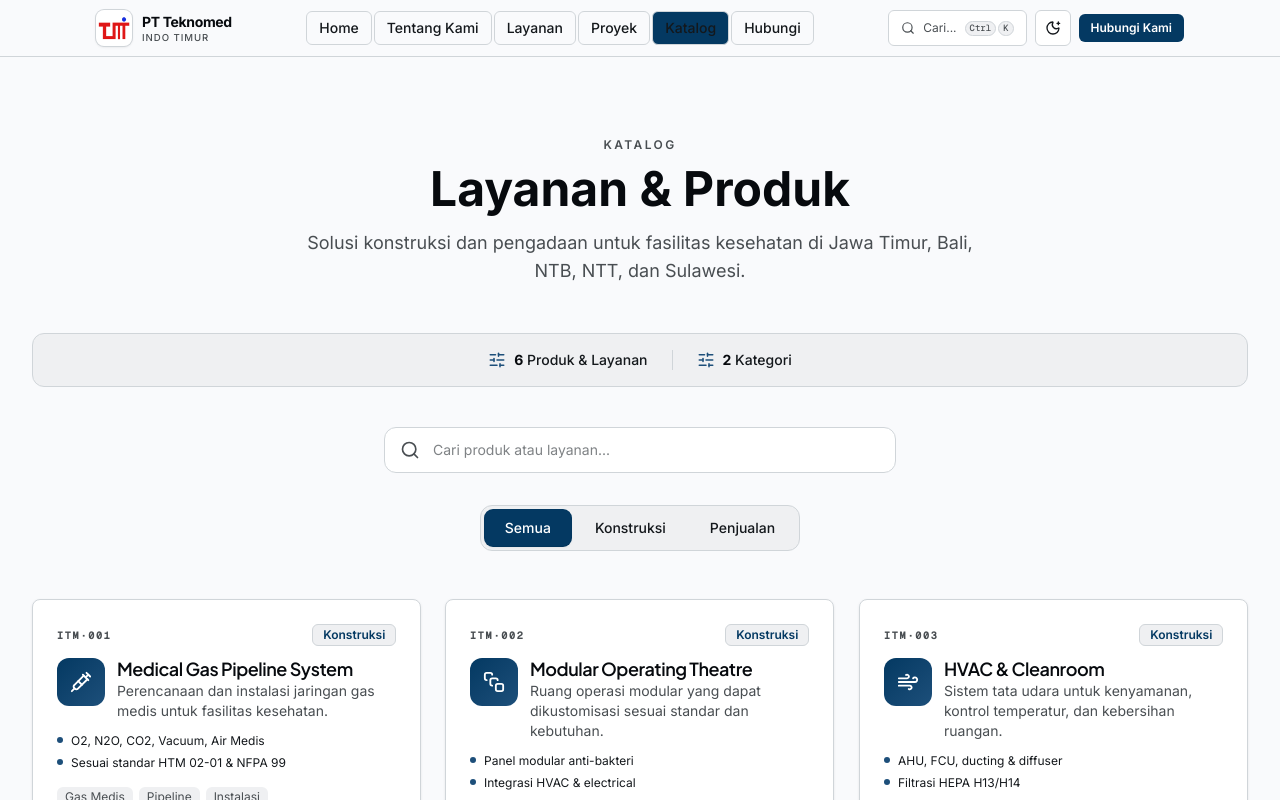
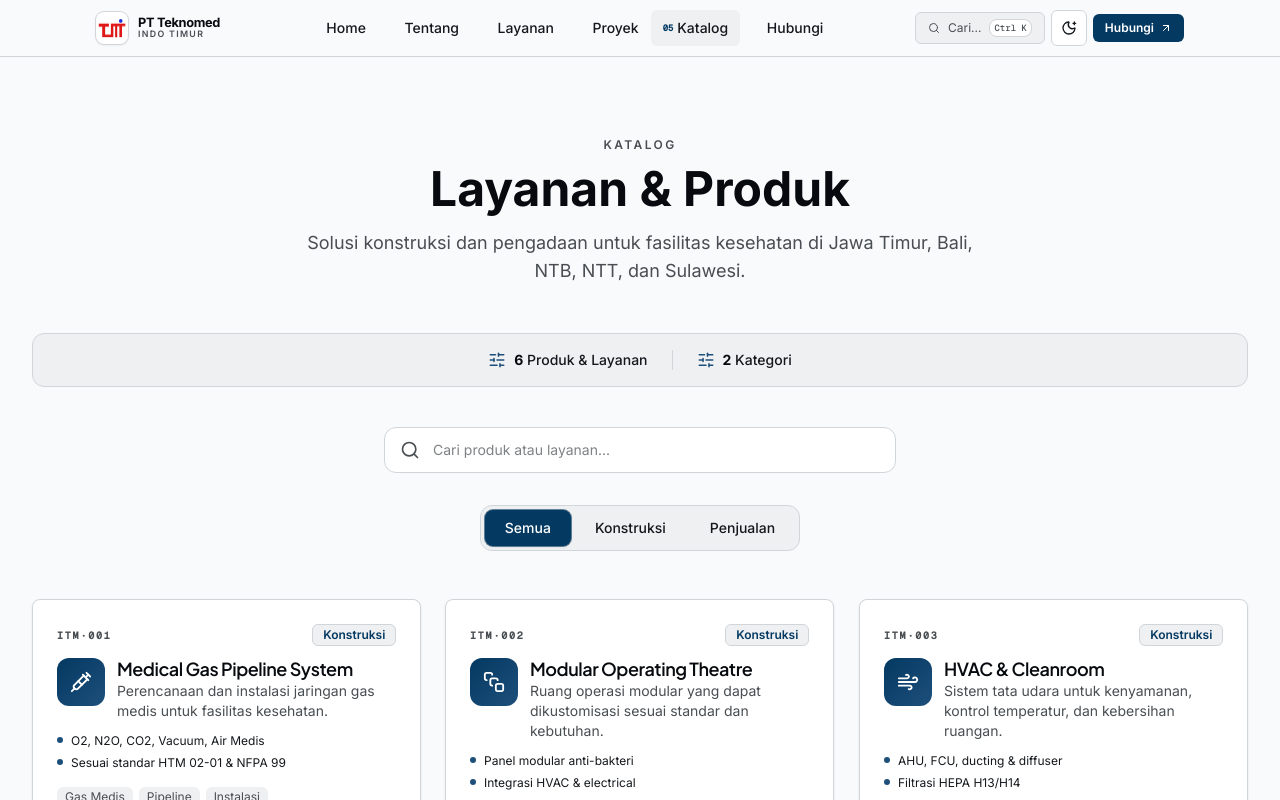
Before and after one commit to quaso-hub/teknomed-web, a React (Vite) app: page /catalog in a window 1280 px wide. Shown: the top 800 px of the page. Built offline with nearby package versions, Linux system fonts and the light colour scheme.

Commit message:
feat(ux): navbar editorial redesign, mobile chapter nav fix, lenis scroll lock, marquee full-width, shadow tokens

```diff
--- a/src/components/CommandPalette.tsx
+++ b/src/components/CommandPalette.tsx
@@ -3,6 +3,7 @@ import { createPortal } from 'react-dom'
 import { motion, AnimatePresence, useReducedMotion } from 'motion/react'
 import { Search, ArrowRight, Command } from 'lucide-react'
 import { useNavigate } from 'react-router-dom'
+import { useLenis } from 'lenis/react'
 import { useHotkey } from '../hooks/useHotkey'
 
 interface CommandItem {
@@ -33,12 +34,32 @@ export default function CommandPalette() {
   const listRef = useRef<HTMLUListElement>(null)
   const navigate = useNavigate()
   const reduced = useReducedMotion()
+  const lenis = useLenis()
 
   const open = useCallback(() => {
     setQueryRaw('')
     setActiveIdx(0)
     setIsOpen(true)
   }, [])
+
+  const close = useCallback(() => {
+    setIsOpen(false)
+  }, [])
+
+  // Stop/start Lenis when modal opens/closes
+  useEffect(() => {
+    if (isOpen) {
+      lenis?.stop()
+      document.body.style.overflow = 'hidden'
+    } else {
+      lenis?.start()
+      document.body.style.overflow = ''
+    }
+    return () => {
+      lenis?.start()
+      document.body.style.overflow = ''
+    }
+  }, [isOpen, lenis])
 
   const setQuery = useCallback((next: string) => {
     setQueryRaw(next)
@@ -78,7 +99,7 @@ export default function CommandPalette() {
   useEffect(() => {
     if (!isOpen) return
     const onKeyDown = (e: KeyboardEvent) => {
-      if (e.key === 'Escape') { setIsOpen(false); return }
+      if (e.key === 'Escape') { close(); return }
       if (e.key === 'ArrowDown') {
         e.preventDefault()
         setActiveIdx((i) => (i + 1) % filtered.length)
@@ -97,16 +118,10 @@ export default function CommandPalette() {
     }
     document.addEventListener('keydown', onKeyDown)
     return () => document.removeEventListener('keydown', onKeyDown)
-  }, [isOpen, filtered, activeIdx, execute])
+  }, [isOpen, filtered, activeIdx, execute, close])
 
   useEffect(() => {
     if (isOpen) inputRef.current?.focus()
-  }, [isOpen])
-
-  useEffect(() => {
-    if (!isOpen) return
-    document.body.style.overflow = 'hidden'
-    return () => { document.body.style.overflow = '' }
   }, [isOpen])
 
   const overlayVariants = { hidden: { opacity: 0 }, visible: { opacity: 1 } }
@@ -124,7 +139,7 @@ export default function CommandPalette() {
           animate="visible"
           exit="hidden"
           variants={reduced ? {} : overlayVariants}
-          onClick={() => setIsOpen(false)}
+          onClick={close}
         >
           <motion.div
             className="w-full max-w-lg overflow-hidden rounded-xl bg-[var(--tm-surface)] shadow-2xl border border-[var(--tm-border)]"
--- a/src/components/Motion.tsx
+++ b/src/components/Motion.tsx
@@ -537,9 +537,9 @@ export function HorizontalScrollSection({
 type MarqueeProps = { children: ReactNode; className?: string; speed?: number; reverse?: boolean }
 export function MarqueeTrack({ children, className, speed = 30, reverse = false }: MarqueeProps) {
   const reduced = useReducedMotion()
-  if (reduced) return <div className={cn('flex overflow-hidden', className)}>{children}</div>
+  if (reduced) return <div className={cn('flex w-full overflow-hidden', className)}>{children}</div>
   return (
-    <div className={cn('flex overflow-hidden select-none', className)}>
+    <div className={cn('flex w-full overflow-hidden select-none', className)}>
       <div
         className="flex shrink-0 gap-6 [&>*]:shrink-0 group"
         style={{
--- a/src/components/Navbar.tsx
+++ b/src/components/Navbar.tsx
@@ -1,7 +1,7 @@
-import { MoonStar, SunMedium, Command, Search, X as XIcon, Menu } from 'lucide-react'
+import { MoonStar, SunMedium, Command, Search, X as XIcon, Menu, ArrowUpRight } from 'lucide-react'
 import { useEffect, useId, useRef, useState } from 'react'
 import { NavLink } from 'react-router-dom'
-import { motion, AnimatePresence } from 'motion/react'
+import { motion, AnimatePresence, useReducedMotion } from 'motion/react'
 import Container from './Container'
 import { useTheme } from './theme-context'
 
@@ -17,25 +17,26 @@ function useScrolled(threshold = 8) {
 }
 
 const navItems = [
-  { to: '/', label: 'Home' },
-  { to: '/about', label: 'Tentang Kami' },
-  { to: '/services', label: 'Layanan' },
-  { to: '/projects', label: 'Proyek' },
-  { to: '/catalog', label: 'Katalog' },
-  { to: '/contact', label: 'Hubungi' },
+  { to: '/', label: 'Home', index: '01' },
+  { to: '/about', label: 'Tentang', index: '02' },
+  { to: '/services', label: 'Layanan', index: '03' },
+  { to: '/projects', label: 'Proyek', index: '04' },
+  { to: '/catalog', label: 'Katalog', index: '05' },
+  { to: '/contact', label: 'Hubungi', index: '06' },
 ]
 
-/** Opens CommandPalette via custom event - decoupled from import */
 function openCommandPalette() {
   document.dispatchEvent(new CustomEvent('open-command-palette'))
 }
 
 export default function Navbar() {
   const [isOpen, setIsOpen] = useState(false)
+  const [hoveredItem, setHoveredItem] = useState<string | null>(null)
   const menuId = useId()
   const closeBtnRef = useRef<HTMLButtonElement | null>(null)
   const { theme, toggleTheme } = useTheme()
   const scrolled = useScrolled()
+  const reduced = useReducedMotion()
 
   useEffect(() => {
     if (!isOpen) return
@@ -49,104 +50,125 @@ export default function Navbar() {
     }
   }, [isOpen])
 
-  const navLinkClass = ({ isActive }: { isActive: boolean }) =>
-    [
-      'relative px-3 py-1.5 text-sm font-medium transition-all duration-200 rounded-md border',
-      isActive
-        ? 'border-[var(--tm-primary)] bg-[var(--tm-primary)] text-white'
-        : 'border-transparent text-[var(--tm-text)] hover:border-[var(--tm-border)] hover:bg-[var(--tm-surface-muted)]',
-    ].join(' ')
-
-  const mobileNavLinkClass = ({ isActive }: { isActive: boolean }) =>
-    [
-      'flex items-center gap-3 px-4 py-3 text-sm font-medium transition-all duration-200 border-l-2',
-      isActive
-        ? 'border-[var(--tm-primary)] bg-[var(--tm-surface-muted)] text-[var(--tm-text-strong)]'
-        : 'border-transparent text-[var(--tm-text)] hover:border-[var(--tm-border)] hover:bg-[var(--tm-surface-muted)]',
-    ].join(' ')
-
   const iconBtnClass =
     'inline-flex size-9 items-center justify-center rounded-md border border-[var(--tm-border)] bg-[var(--tm-surface)] text-[var(--tm-text)] hover:bg-[var(--tm-surface-muted)] transition-colors'
 
   return (
     <header
-      className={`sticky top-0 z-30 border-b border-[var(--tm-border)] transition-all duration-300 ${
+      className={`sticky top-0 z-30 transition-all duration-500 safe-top ${
         scrolled
-          ? 'bg-[color-mix(in_srgb,var(--tm-page)_90%,transparent)] backdrop-blur-xl shadow-sm'
-          : 'bg-[color-mix(in_srgb,var(--tm-page)_95%,transparent)] backdrop-blur-md border-transparent'
-      } safe-top`}
+          ? 'border-b border-[var(--tm-border)] bg-[color-mix(in_srgb,var(--tm-page)_85%,transparent)] backdrop-blur-xl shadow-sm'
+          : 'border-b border-transparent bg-transparent'
+      }`}
     >
       <Container>
-        <div className="flex h-14 items-center justify-between gap-6">
-          {/* Logo */}
-          <NavLink to="/" className="flex items-center gap-2.5 font-semibold text-[var(--tm-text-strong)] shrink-0">
-            <span
-              className="grid h-9 w-9 shrink-0 place-items-center overflow-hidden rounded-lg bg-white p-0.5 shadow-sm ring-1 ring-[var(--tm-border)]"
-              aria-hidden="true"
-            >
+        <div className="flex h-14 items-center justify-between gap-4">
+
+          {/* Logo — editorial style */}
+          <NavLink to="/" className="group flex items-center gap-2.5 shrink-0">
+            <span className="grid size-8 shrink-0 place-items-center overflow-hidden rounded-lg bg-white p-0.5 shadow-sm ring-1 ring-[var(--tm-border)] transition-transform duration-300 group-hover:scale-105">
               <img src="/logo_pt.png" alt="" className="h-full w-full object-contain" />
             </span>
-            <span className="hidden sm:flex flex-col leading-tight">
-              <span className="text-sm font-bold tracking-tight text-[var(--tm-text-strong)]">PT Teknomed</span>
-              <span className="text-[0.6rem] font-medium uppercase tracking-[0.1em] text-[var(--tm-muted)]">Indo Timur</span>
+            <span className="hidden sm:flex flex-col leading-none">
+              <span className="text-[0.8rem] font-bold tracking-tight text-[var(--tm-text-strong)]">PT Teknomed</span>
+              <span className="text-[0.55rem] font-semibold uppercase tracking-[0.15em] text-[var(--tm-muted)]">Indo Timur</span>
             </span>
-            <span className="sm:hidden text-sm font-bold tracking-tight">Teknomed</span>
           </NavLink>
 
-          {/* Desktop nav */}
-          <nav className="hidden items-center gap-0.5 md:flex" aria-label="Main navigation">
+          {/* Desktop nav — Digitalists-inspired with index prefix */}
+          <nav className="hidden items-center md:flex" aria-label="Main navigation">
             {navItems.map((item) => (
-              <NavLink key={item.to} to={item.to} end={item.to === '/'} className={navLinkClass}>
-                {item.label}
+              <NavLink
+                key={item.to}
+                to={item.to}
+                end={item.to === '/'}
+                onMouseEnter={() => setHoveredItem(item.to)}
+                onMouseLeave={() => setHoveredItem(null)}
+                className={({ isActive }) => [
+                  'group relative flex items-center gap-1 px-3 py-2 text-sm transition-all duration-200',
+                  isActive
+                    ? 'text-[var(--tm-text-strong)]'
+                    : 'text-[var(--tm-muted)] hover:text-[var(--tm-text-strong)]',
+                ].join(' ')}
+              >
+                {({ isActive }) => (
+                  <>
+                    <span className={[
+                      'font-mono text-[0.55rem] font-semibold transition-all duration-200',
+                      isActive || hoveredItem === item.to
+                        ? 'text-[var(--tm-primary)] opacity-100'
+                        : 'opacity-0 group-hover:opacity-60',
+                    ].join(' ')}>
+                      {item.index}
+                    </span>
+                    <span className="font-medium">{item.label}</span>
+                    {isActive && !reduced && (
+                      <motion.span
+                        layoutId="nav-active-pill"
+                        className="absolute inset-0 rounded-md bg-[var(--tm-surface-muted)] -z-10"
+                        transition={{ type: 'spring', stiffness: 400, damping: 35 }}
+                      />
+                    )}
+                  </>
+                )}
               </NavLink>
             ))}
           </nav>
 
           {/* Actions */}
-          <div className="flex items-center gap-2">
-            {/* Cmd+K palette trigger - desktop only */}
+          <div className="flex items-center gap-1.5">
+            {/* Search — desktop */}
             <button
               type="button"
               onClick={openCommandPalette}
-              className="hidden md:inline-flex items-center gap-2 h-9 px-3 rounded-md border border-[var(--tm-border)] bg-[var(--tm-surface)] text-[var(--tm-muted)] hover:bg-[var(--tm-surface-muted)] hover:text-[var(--tm-text)] transition-colors text-xs"
+              className="hidden md:inline-flex items-center gap-2 h-8 px-3 rounded-md border border-[var(--tm-border)] bg-[var(--tm-surface-muted)] text-[var(--tm-muted)] hover:text-[var(--tm-text)] hover:border-[var(--tm-primary)/40] transition-all text-xs"
               aria-label="Buka command palette (Ctrl+K)"
             >
-              <Search className="size-3.5" />
-              <span className="hidden lg:inline text-xs">Cari...</span>
-              <span className="hidden lg:flex items-center gap-0.5">
-                <kbd className="rounded border border-[var(--tm-border)] bg-[var(--tm-surface-muted)] px-1 py-0.5 text-[9px] font-medium leading-none">
-                  {navigator.platform.includes('Mac') ? '⌘' : 'Ctrl'}
-                </kbd>
-                <kbd className="rounded border border-[var(--tm-border)] bg-[var(--tm-surface-muted)] px-1 py-0.5 text-[9px] font-medium leading-none">
-                  K
-                </kbd>
-              </span>
+              <Search className="size-3" />
+              <span className="hidden lg:inline">Cari...</span>
+              <kbd className="hidden lg:inline rounded border border-[var(--tm-border)] bg-[var(--tm-surface)] px-1 py-0.5 text-[9px] font-medium">
+                {typeof navigator !== 'undefined' && navigator.platform.includes('Mac') ? '⌘K' : 'Ctrl K'}
+              </kbd>
             </button>
 
             {/* Theme toggle */}
             <button
               type="button"
               className={iconBtnClass}
-              aria-label={theme === 'dark' ? 'Aktifkan light mode' : 'Aktifkan dark mode'}
+              aria-label={theme === 'dark' ? 'Light mode' : 'Dark mode'}
               onClick={toggleTheme}
             >
-              {theme === 'dark' ? <SunMedium className="size-4" /> : <MoonStar className="size-4" />}
+              <AnimatePresence mode="wait" initial={false}>
+                <motion.span
+                  key={theme}
+                  initial={reduced ? false : { opacity: 0, rotate: -90, scale: 0.5 }}
+                  animate={{ opacity: 1, rotate: 0, scale: 1 }}
+                  exit={reduced ? undefined : { opacity: 0, rotate: 90, scale: 0.5 }}
+                  transition={{ duration: 0.2, ease: [0.16, 1, 0.3, 1] }}
+                  className="flex items-center justify-center"
+                >
+                  {theme === 'dark'
+                    ? <SunMedium className="size-4" />
+                    : <MoonStar className="size-4" />}
+                </motion.span>
+              </AnimatePresence>
             </button>
 
-            {/* CTA - desktop */}
+            {/* CTA — desktop, EatNaked glassmorphism style */}
             <a
               href="mailto:teknomedindotimurpt@gmail.com"
-              className="hidden items-center justify-center rounded-md px-3 py-1.5 text-xs font-semibold transition-all hover:opacity-90 hover:shadow-md sm:inline-flex"
-              style={{ backgroundColor: 'var(--tm-primary)', color: 'var(--tm-on-primary)' }}
+              className="hidden sm:inline-flex items-center gap-1.5 rounded-md px-3 py-1.5 text-xs font-semibold transition-all duration-200 hover:opacity-90 hover:shadow-md hover:-translate-y-px"
+              style={{ backgroundColor: 'var(--tm-primary)', color: '#ffffff' }}
             >
-              Hubungi Kami
+              Hubungi
+              <ArrowUpRight className="size-3" />
             </a>
 
-            {/* Cmd+K - mobile */}
+            {/* Search — mobile */}
             <button
               type="button"
               className={`${iconBtnClass} md:hidden`}
-              aria-label="Buka pencarian"
+              aria-label="Cari"
               onClick={openCommandPalette}
             >
               <Search className="size-4" />
@@ -168,7 +190,7 @@ export default function Navbar() {
         </div>
       </Container>
 
-      {/* Mobile drawer with motion */}
+      {/* Mobile drawer — EatNaked layered panel style */}
       <AnimatePresence>
         {isOpen && (
           <motion.div
@@ -176,13 +198,13 @@ export default function Navbar() {
             initial={{ opacity: 0 }}
             animate={{ opacity: 1 }}
             exit={{ opacity: 0 }}
-            transition={{ duration: 0.2 }}
+            transition={{ duration: 0.25 }}
             role="presentation"
           >
             {/* Backdrop */}
             <motion.button
               type="button"
-              className="absolute inset-0 bg-black/50 backdrop-blur-sm"
+              className="absolute inset-0 bg-black/60 backdrop-blur-sm"
               aria-label="Tutup overlay"
               onClick={() => setIsOpen(false)}
               initial={{ opacity: 0 }}
@@ -196,24 +218,27 @@ export default function Navbar() {
               role="dialog"
               aria-modal="true"
               aria-label="Menu navigasi"
-              className="fixed inset-y-0 right-0 h-full w-[min(88vw,22rem)] overflow-y-auto border-l border-[var(--tm-border)] bg-[var(--tm-surface)] text-[var(--tm-text)] shadow-2xl flex flex-col"
+              className="fixed inset-y-0 right-0 flex h-full w-[min(85vw,20rem)] flex-col overflow-y-auto border-l border-[var(--tm-border)] bg-[var(--tm-surface)] shadow-2xl"
               initial={{ x: '100%' }}
               animate={{ x: 0 }}
               exit={{ x: '100%' }}
-              transition={{ type: 'spring', stiffness: 350, damping: 35 }}
+              transition={{ type: 'spring', stiffness: 380, damping: 38 }}
             >
               {/* Header */}
-              <div className="flex items-center justify-between gap-3 border-b border-[var(--tm-border)] px-4 py-3 shrink-0">
-                <div className="flex items-center gap-2 text-sm font-semibold text-[var(--tm-text-strong)]">
-                  <span className="grid size-8 shrink-0 place-items-center overflow-hidden rounded-md bg-white p-0.5 ring-1 ring-[var(--tm-border)]" aria-hidden="true">
+              <div className="flex items-center justify-between border-b border-[var(--tm-border)] px-5 py-4 shrink-0">
+                <div className="flex items-center gap-2">
+                  <span className="grid size-7 shrink-0 place-items-center overflow-hidden rounded-md bg-white p-0.5 ring-1 ring-[var(--tm-border)]">
                     <img src="/logo_pt.png" alt="" className="h-full w-full object-contain" />
                   </span>
-                  PT Teknomed
+                  <div className="flex flex-col leading-none">
+                    <span className="text-xs font-bold text-[var(--tm-text-strong)]">PT Teknomed</span>
+                    <span className="text-[0.55rem] font-semibold uppercase tracking-[0.12em] text-[var(--tm-muted)]">Indo Timur</span>
+                  </div>
                 </div>
                 <button
                   ref={closeBtnRef}
                   type="button"
-                  className="inline-flex size-9 items-center justify-center rounded-md border border-[var(--tm-border)] text-[var(--tm-text)] hover:bg-[var(--tm-surface-muted)] transition-colors"
+                  className="inline-flex size-8 items-center justify-center rounded-md border border-[var(--tm-border)] text-[var(--tm-muted)] hover:bg-[var(--tm-surface-muted)] hover:text-[var(--tm-text)] transition-colors"
                   aria-label="Tutup menu"
                   onClick={() => setIsOpen(false)}
                 >
@@ -221,39 +246,69 @@ export default function Navbar() {
                 </button>
               </div>
 
-              {/* Nav links */}
-              <nav className="py-2 flex-1" aria-label="Mobile navigation">
-                {navItems.map((item) => (
+              {/* Nav links — Digitalists editorial style */}
+              <nav className="flex-1 py-3" aria-label="Mobile navigation">
+                {navItems.map((item, i) => (
                   <NavLink
                     key={item.to}
                     to={item.to}
                     end={item.to === '/'}
                     onClick={() => setIsOpen(false)}
-                    className={mobileNavLinkClass}
+                    className={({ isActive }) => [
+                      'group flex items-center gap-4 px-5 py-3.5 transition-all duration-200',
+                      isActive
+                        ? 'bg-[var(--tm-surface-muted)] text-[var(--tm-text-strong)]'
+                        : 'text-[var(--tm-muted)] hover:bg-[var(--tm-surface-muted)] hover:text-[var(--tm-text-strong)]',
+                    ].join(' ')}
                   >
-                    {item.label}
+                    {({ isActive }) => (
+                      <>
+                        <span className={[
+                          'font-mono text-[0.6rem] font-semibold w-5 shrink-0 transition-colors',
+                          isActive ? 'text-[var(--tm-primary)]' : 'text-[var(--tm-border)] group-hover:text-[var(--tm-muted)]',
+                        ].join(' ')}>
+                          {String(i + 1).padStart(2, '0')}
+                        </span>
+                        <span className="text-sm font-medium">{item.label}</span>
+                        {isActive && (
+                          <span className="ml-auto size-1.5 rounded-full bg-[var(--tm-primary)]" />
+                        )}
+                      </>
+                    )}
                   </NavLink>
                 ))}
               </nav>
 
-              {/* Footer actions */}
+              {/* Footer */}
               <div className="border-t border-[var(--tm-border)] p-4 space-y-2 shrink-0">
                 <button
                   type="button"
                   onClick={() => { openCommandPalette(); setIsOpen(false) }}
-                  className="flex h-10 w-full items-center justify-center gap-2 rounded-md border border-[var(--tm-border)] text-xs font-medium text-[var(--tm-text)] hover:bg-[var(--tm-surface-muted)] transition-colors"
+                  className="flex h-9 w-full items-center gap-2 rounded-md border border-[var(--tm-border)] px-3 text-xs font-medium text-[var(--tm-muted)] hover:bg-[var(--tm-surface-muted)] hover:text-[var(--tm-text)] transition-colors"
                 >
-                  <Command className="size-3.5" />
+                  <Command className="size-3.5 shrink-0" />
                   Command Palette
                   <kbd className="ml-auto rounded border border-[var(--tm-border)] bg-[var(--tm-surface-muted)] px-1 py-0.5 text-[9px] font-medium">Ctrl+K</kbd>
                 </button>
-                <a
-                  href="mailto:teknomedindotimurpt@gmail.com"
-                  className="flex h-10 items-center justify-center rounded-md text-xs font-semibold transition-opacity hover:opacity-90"
-                  style={{ backgroundColor: 'var(--tm-primary)', color: 'var(--tm-on-primary)' }}
-                >
-                  Hubungi Kami
-                </a>
+                <div className="flex gap-2">
+                  <button
+                    type="button"
+                    onClick={toggleTheme}
+                    className="flex h-9 flex-1 items-center justify-center gap-2 rounded-md border border-[var(--tm-border)] text-xs font-medium text-[var(--tm-muted)] hover:bg-[var(--tm-surface-muted)] transition-colors"
+                  >
+                    {theme === 'dark' ? <SunMedium className="size-3.5" /> : <MoonStar className="size-3.5" />}
+                    {theme === 'dark' ? 'Light' : 'Dark'}
+                  </button>
+                  <a
+                    href="mailto:teknomedindotimurpt@gmail.com"
+                    className="flex h-9 flex-1 items-center justify-center gap-1.5 rounded-md text-xs font-semibold transition-opacity hover:opacity-90"
+                    style={{ backgroundColor: 'var(--tm-primary)', color: '#ffffff' }}
+                    onClick={() => setIsOpen(false)}
+                  >
+                    Hubungi
+                    <ArrowUpRight className="size-3" />
+                  </a>
+                </div>
               </div>
             </motion.section>
           </motion.div>
--- a/src/pages/Catalog.tsx
+++ b/src/pages/Catalog.tsx
@@ -131,11 +131,15 @@ export default function Catalog() {
               <button
                 key={cat}
                 onClick={() => handleCategoryChange(cat)}
-                className="relative px-5 py-2 rounded-lg text-sm font-medium transition-all duration-300"
+                className={[
+                  'relative px-5 py-2 rounded-lg text-sm font-medium transition-all duration-300',
+                  activeCategory === cat
+                    ? 'text-white'
+                    : 'text-[var(--tm-text)] hover:text-[var(--tm-text-strong)]',
+                ].join(' ')}
                 style={{
                   backgroundColor: activeCategory === cat ? 'var(--tm-primary)' : 'transparent',
-                  color: activeCategory === cat ? '#ffffff' : 'var(--tm-text)',
-                  boxShadow: activeCategory === cat ? 'var(--shadow-sm), 0 0 0 1px var(--tm-primary)' : 'none',
+                  boxShadow: activeCategory === cat ? 'var(--shadow-sm), 0 0 0 1px color-mix(in srgb, var(--tm-primary) 60%, transparent)' : 'none',
                 }}
               >
                 {cat}
--- a/src/pages/ProductDetail.tsx
+++ b/src/pages/ProductDetail.tsx
@@ -143,7 +143,7 @@ function MobileChapterNav({ activeId, onJump }: { activeId: string; onJump: (id:
   return (
     <nav
       aria-label="Navigasi bab produk"
-      className="sticky top-16 z-20 -mx-4 mb-6 flex gap-2 overflow-x-auto bg-[var(--tm-page)]/90 px-4 py-2.5 backdrop-blur-sm lg:hidden"
+      className="sticky top-14 z-20 -mx-4 mb-6 flex gap-2 overflow-x-auto bg-[var(--tm-page)]/90 px-4 py-2.5 backdrop-blur-sm lg:hidden"
       style={{ scrollbarWidth: 'none' }}
     >
       {CHAPTERS.map(ch => {
```
